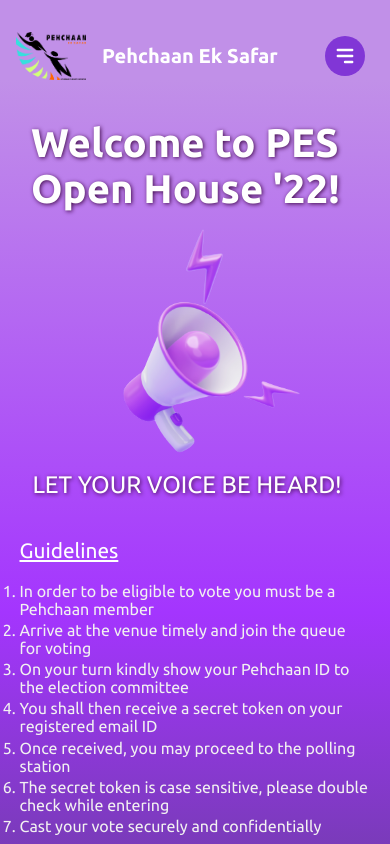
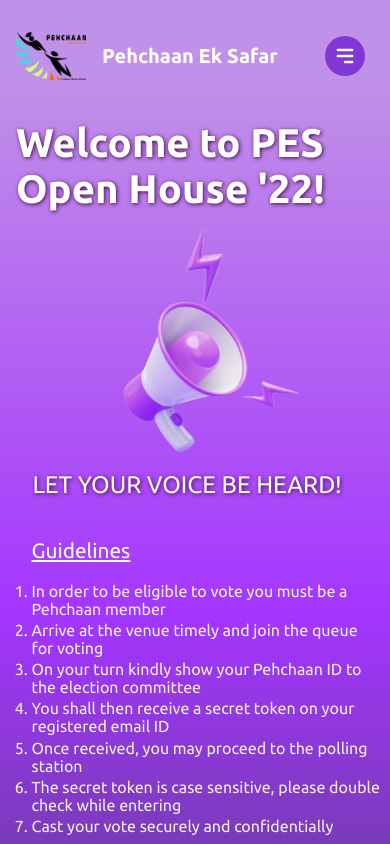
Before and after one commit to ninadsutrave/voting-ballot, a React (Vite) app: page / in a window 390 px wide. Shown: the top 844 px of the page. Built offline with nearby package versions, Linux system fonts and the light colour scheme.

Commit message:
minor bugs fixed

```diff
--- a/src/components/Form.css
+++ b/src/components/Form.css
@@ -32,6 +32,7 @@
 
 input[type=radio] {
   margin: 0 15px 0 20px;
+  accent-color: rgba(112,60,170,1);
 }
 
 .voter-form {
--- a/src/components/Hero.css
+++ b/src/components/Hero.css
@@ -136,7 +136,7 @@
         width: 80%;
     }
     .welcome-text {
-        width: min(360px, 95vh);
+        width: min(360px, calc(100vw - 2rem));
         margin-right: 2rem;
     }
 }
@@ -168,8 +168,7 @@
 
     .guidelines {
         width: 90%;
-        margin-left: 2rem;
-        margin: 2rem 0 4rem 0;
+        margin: 2rem 0 4rem 1.5rem;
     }
 }
 
@@ -208,7 +207,6 @@
         flex-direction: column;
         align-items: center;
         justify-content: center;
-        margin-left: 2rem;
     }
 
     .welcome-text {
@@ -216,6 +214,10 @@
         align-items: center;
         justify-content: center;
         font-size: 2.5rem;
+    }
+
+    .megaphone-img {
+        margin-left: 2rem;
     }
 
     .description {
```
